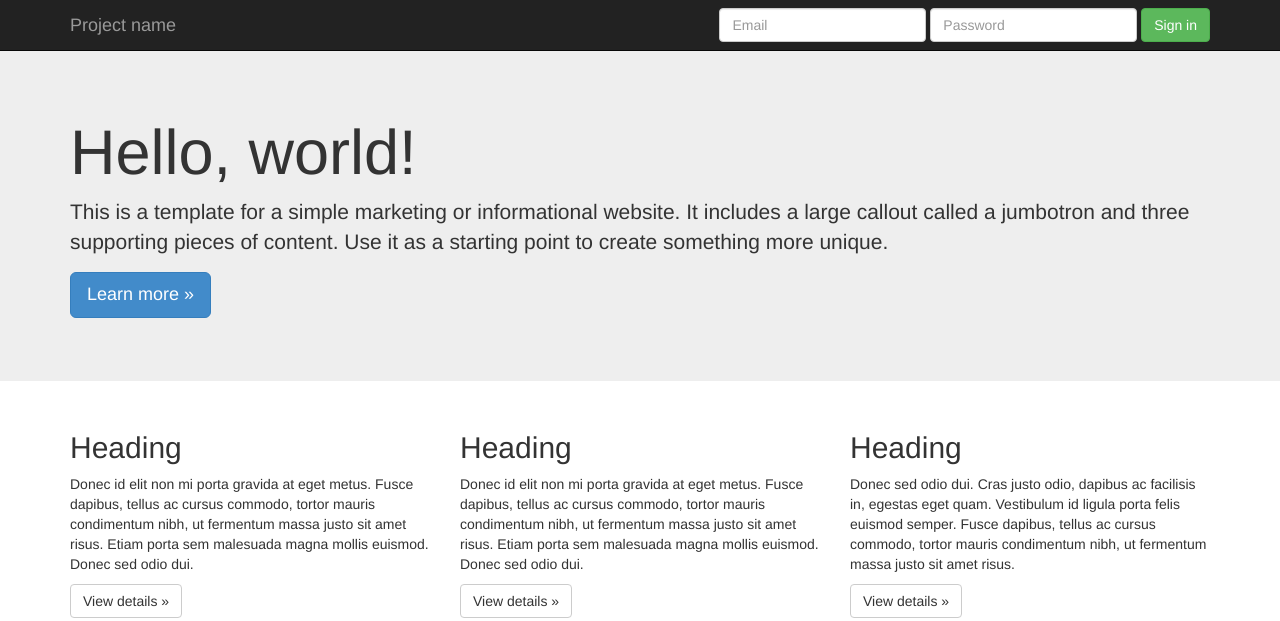
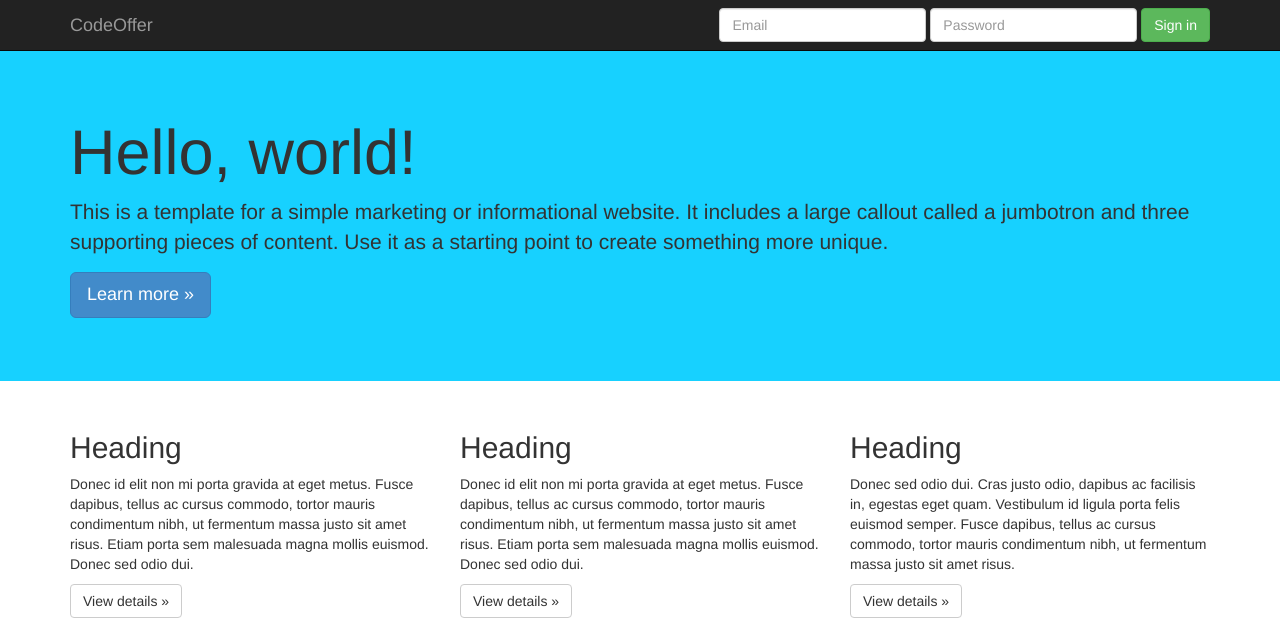
Before and after one commit to gy21/python, a Django app: template static/templates/base.html in a window 1280 px wide. Shown: the top 621 px of the page. Run offline with Django 3.2, Linux system fonts and the light colour scheme; the template is opened without the code that fills it, so the values that code supplies are empty; parts of the project's set-up code (start-up, migrations or seed data) failed here and were passed over; some libraries are stand-ins or nearby versions.

Commit message:
add custom css file for style changes

```diff
--- /dev/null
+++ b/static/static/css/custom.css
@@ -0,0 +1,3 @@
+.jumbotron {
+	background-color: #17D1FF
+}
--- a/static/templates/base.html
+++ b/static/templates/base.html
@@ -8,10 +8,12 @@
     <meta name="author" content="">
     <link rel="shortcut icon" href="../../assets/ico/favicon.ico">
 
-    <title>Jumbotron Template for Bootstrap</title>
+    <title>Code Offer</title>
 
     <!-- Bootstrap core CSS -->
     <link href="../../static/css/bootstrap.css" rel="stylesheet">
+	<!-- Custom styles for this file -->
+	<link href="../../static/css/custom.css" rel="stylesheet">
 
     <!-- Custom styles for this template -->
     <link href="../../static/css/jumbotron.css" rel="stylesheet">
@@ -37,7 +39,7 @@
             <span class="icon-bar"></span>
             <span class="icon-bar"></span>
           </button>
-          <a class="navbar-brand" href="#">Project name</a>
+          <a class="navbar-brand" href="#">CodeOffer</a>
         </div>
         <div class="navbar-collapse collapse">
           <form class="navbar-form navbar-right" role="form">
```
